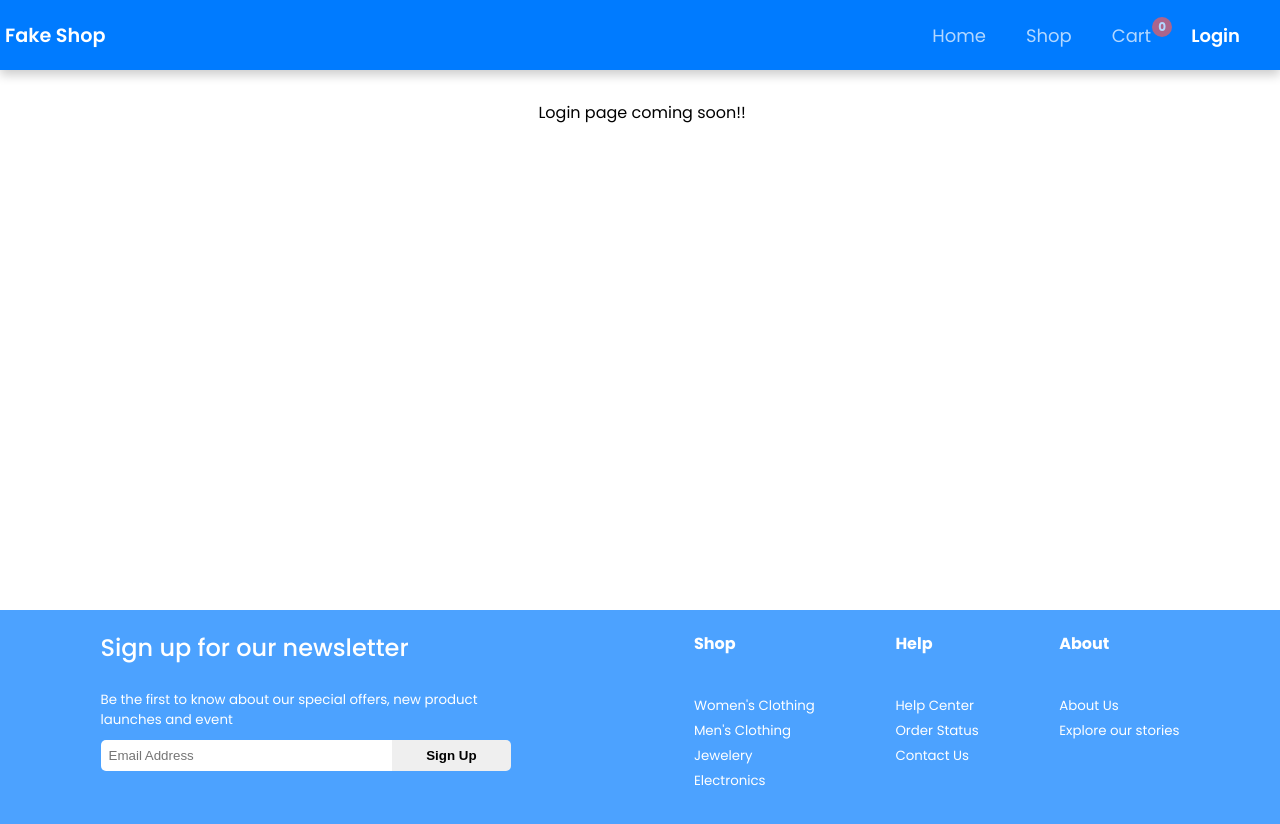
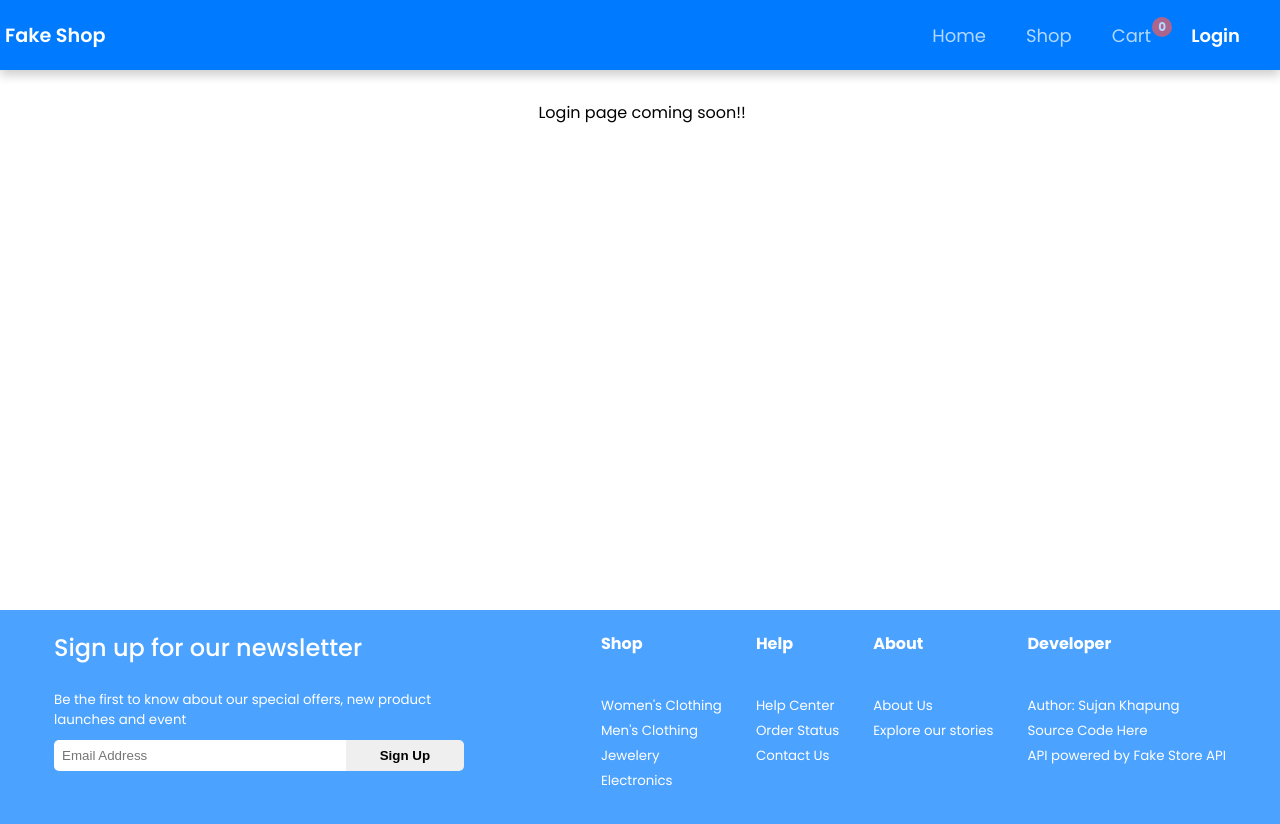
Before and after one commit to sujanlimbu/fake-store, a React (Vite) app: page /login in a window 1280 px wide. Shown: the top 824 px of the page. Built offline with nearby package versions, Linux system fonts and the light colour scheme; no server answers.

Commit message:
details added

```diff
--- a/src/components/Footer.css
+++ b/src/components/Footer.css
@@ -77,6 +77,10 @@
     margin: 5px 0px;
 }
 
+.footer-link-section a{
+    color: inherit;
+}
+
 @media (max-width: 550px) {
     .footer {
         display: flex;
--- a/src/components/Footer.jsx
+++ b/src/components/Footer.jsx
@@ -8,7 +8,7 @@ function Footer() {
                 <p>Be the first to know about our special offers, new product launches and event</p>
                 <div className="newsletter-form">
                     <input className="email" type="text" name="email" id="email" placeholder="Email Address" />
-                    <input className= "signup" type="button" value="Sign Up" />
+                    <input className="signup" type="button" value="Sign Up" />
                 </div>
             </div>
             <div className="footer-link-section">
@@ -35,6 +35,15 @@ function Footer() {
                     <li>Explore our stories</li>
                 </ul>
             </div>
+
+            <div className="footer-link-section">
+                <h4>Developer</h4>
+                <ul>
+                    <li><a href="https://github.com/sujanlimbu" target="_blank">Author: Sujan Khapung</a></li>
+                    <li><a href="https://github.com/sujanlimbu/cv-generator" target="_blank" rel="noopener noreferrer">Source Code Here</a></li>
+                    <li><a href="https://fakestoreapi.com/" target="_blank">API powered by Fake Store API</a></li>
+                </ul>
+            </div>
         </footer>
     );
 }
```
Also changed, not shown: 1 other file (tests, documents, lock files or other folders).
